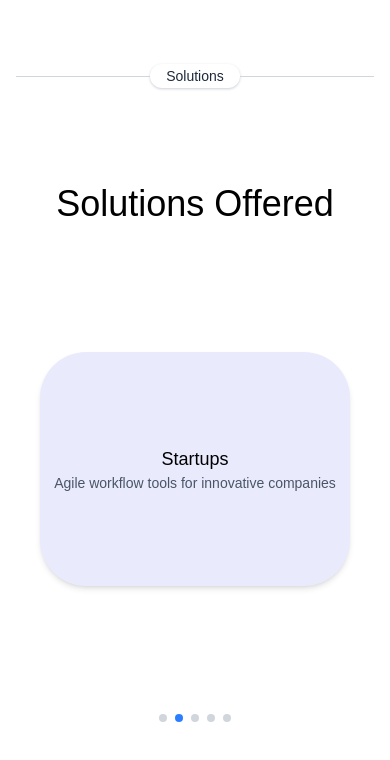
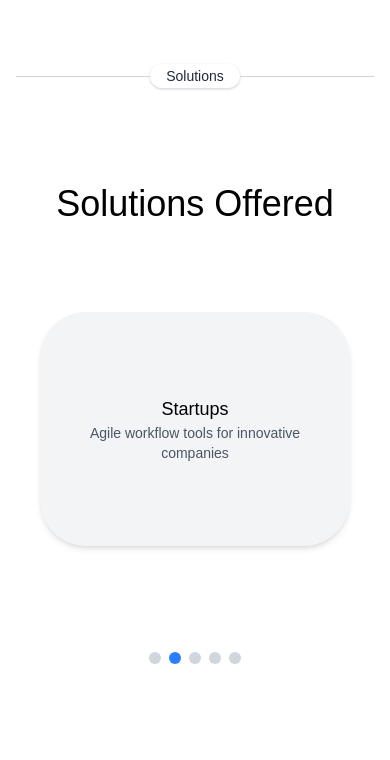
Before and after one commit to Kbageja/Nudgr, a Next.js app: page /Solutions in a window 390 px wide. Shown: the top 760 px of the page. Built offline with nearby package versions, Linux system fonts and the light colour scheme.

Commit message:
Animation Changes in Services

```diff
--- a/src/app/About/page.jsx
+++ b/src/app/About/page.jsx
@@ -50,7 +50,7 @@ function About() {
 
   return (
     <motion.div
-      className="mx-auto my-20 py-8 px-4"
+      className="mx-auto  py-8 px-4"
       ref={ref}
       initial="hidden"
       animate={controls}
@@ -72,7 +72,7 @@ function About() {
       </motion.div>
 
       {/* Flex container for main content and tasks */}
-      <div className="flex flex-col mx-16 my-20 md:flex-row gap-8">
+      <div className="flex flex-col mx-16 mt-20  md:flex-row gap-8">
         {/* Left side: Main content */}
         <motion.div
           className="flex-1"
--- a/src/app/Solutions/page.jsx
+++ b/src/app/Solutions/page.jsx
@@ -1,8 +1,19 @@
-"use client"
-import React, { useEffect, useState } from 'react';
+"use client";
+import React, { useEffect, useState, useRef } from 'react';
+import { motion, useAnimation, useInView, AnimatePresence } from 'framer-motion';
 
 function Services() {
   const [activeIndex, setActiveIndex] = useState(0);
+  const [direction, setDirection] = useState(1); // 1 for forward, -1 for backward
+  const controls = useAnimation();
+  const ref = useRef(null);
+  const isInView = useInView(ref, { once: true, margin: "-100px" });
+
+  useEffect(() => {
+    if (isInView) {
+      controls.start("visible");
+    }
+  }, [isInView, controls]);
 
   const services = [
     { id: 1, title: "Small Businesses", description: "Task management solutions for growing teams" },
@@ -15,90 +26,167 @@ function Services() {
   // Auto-rotate carousel every 5 seconds
   useEffect(() => {
     const interval = setInterval(() => {
+      setDirection(1);
       setActiveIndex((prevIndex) => (prevIndex + 1) % services.length);
     }, 5000);
 
     return () => clearInterval(interval);
   }, [services.length]);
 
-  // Function to get the visible services with wrap-around
+  const handleDotClick = (index) => {
+    setDirection(index > activeIndex ? 1 : -1);
+    setActiveIndex(index);
+  };
+
+  // Animation variants
+  const containerVariants = {
+    hidden: { opacity: 0 },
+    visible: {
+      opacity: 1,
+      transition: {
+        staggerChildren: 0.2,
+      }
+    }
+  };
+
+  const itemVariants = {
+    hidden: { y: 50, opacity: 0 },
+    visible: {
+      y: 0,
+      opacity: 1,
+      transition: {
+        duration: 0.6,
+        ease: "easeOut"
+      }
+    }
+  };
+
+  const cardVariants = {
+    enter: (direction) => ({
+      x: direction > 0 ? 300 : -300,
+      opacity: 0,
+      scale: 0.8
+    }),
+    center: {
+      x: 0,
+      opacity: 1,
+      scale: 1,
+      transition: {
+        duration: 0.5
+      }
+    },
+    exit: (direction) => ({
+      x: direction > 0 ? -300 : 300,
+      opacity: 0,
+      scale: 0.8,
+      transition: {
+        duration: 0.5
+      }
+    })
+  };
+
   const getVisibleServices = () => {
-    // For mobile: return only the active item
     if (typeof window !== 'undefined' && window.innerWidth < 768) {
-      return [{
-        ...services[activeIndex],
-        isCenter: true
-      }];
+      return [services[activeIndex]];
     }
 
-    // For desktop: return 3 items with the middle one highlighted
+    // For desktop: return 3 items (previous, current, next)
     const result = [];
-    for (let i = -1; i <= 1; i++) {
-      const index = (activeIndex + i + services.length) % services.length;
-      result.push({
-        ...services[index],
-        isCenter: i === 0
-      });
-    }
+    const prevIndex = (activeIndex - 1 + services.length) % services.length;
+    const nextIndex = (activeIndex + 1) % services.length;
+
+    result.push(services[prevIndex]);
+    result.push(services[activeIndex]);
+    result.push(services[nextIndex]);
+
     return result;
   };
 
   return (
-    <div className="mx-auto my-10 py-6 px-4 text-black">
+    <motion.div
+      ref={ref}
+      initial="hidden"
+      animate={controls}
+      variants={containerVariants}
+      className="mx-auto my-10 py-6 px-4 text-black"
+    >
       {/* Header with line */}
-      <div className="relative w-full flex items-center justify-center mb-8">
+      <motion.div
+        className="relative w-full flex items-center justify-center mb-8"
+        variants={itemVariants}
+      >
         <div className="absolute w-full border-t border-gray-300"></div>
-        <div className="relative bg-white rounded-2xl px-4 text-center shadow-sm shadow-gray-300">
+        <motion.div
+          className="relative bg-white rounded-2xl px-4 text-center shadow-sm shadow-gray-300"
+          whileHover={{ scale: 1.05 }}
+        >
           <span className="text-gray-800 font-medium text-sm">Solutions</span>
-        </div>
-      </div>
+        </motion.div>
+      </motion.div>
 
       {/* Solution title */}
-      <h2 className="text-4xl text-center mb-12 mt-24">Solutions Offered</h2>
+      <motion.h2
+        className="text-4xl text-center mb-12 mt-24"
+        variants={itemVariants}
+      >
+        Solutions Offered
+      </motion.h2>
 
       {/* Carousel container */}
-      <div className="relative overflow-hidden my-16 md:mx-24">
-        <div className="flex ">
+      <div className="relative overflow-hidden my-16 md:mx-24 min-h-[300px]">
+        <AnimatePresence custom={direction} initial={false}>
+          <div className="flex justify-center">
             {getVisibleServices().map((service, index) => (
-            <div
-              key={`${service.id}-${index}`}
-              className="md:w-1/3 w-full p-6  my-10 transition-all duration-500"
+              <motion.div
+                key={service.id}
+                className="md:w-1/3 w-full p-6"
+                custom={direction}
+                variants={cardVariants}
+                initial="enter"
+                animate="center"
+                exit="exit"
+                whileHover={{ scale: index === 1 ? 1.05 : 1.02 }}
+                transition={{ type: "spring", stiffness: 300, damping: 20 }}
               >
                 <div
-                className={`rounded-[46px] px-2 flex items-center justify-center shadow-md ${
-                  service.isCenter ? 'bg-[#E9EBFD]' : 'bg-gray-100'
+                  className={`rounded-[46px] px-2 flex items-center justify-center shadow-md h-[234px] mx-auto ${
+                    index === 1 ? 'bg-[#E9EBFD]' : 'bg-gray-100'
                   }`}
                   style={{
                     width: '100%',
-                  maxWidth: '390px',
-                  height: '234px',
-                  margin: '0 auto'
+                    maxWidth: '390px'
                   }}
                 >
-                <div className="text-center">
+                  <div className="text-center p-4">
                     <h3 className="font-medium text-lg">{service.title}</h3>
                     <p className="text-sm text-gray-600">{service.description}</p>
                   </div>
                 </div>
-            </div>
+              </motion.div>
             ))}
           </div>
+        </AnimatePresence>
       </div>
 
       {/* Navigation dots */}
-      <div className="flex justify-center mt-8 space-x-2">
+      <motion.div
+        className="flex justify-center mt-8 space-x-2"
+        variants={itemVariants}
+      >
         {services.map((_, index) => (
-          <button
+          <motion.button
             key={index}
-            className={`w-2 h-2 rounded-full ${
+            className={`w-3 h-3 rounded-full ${
               activeIndex === index ? 'bg-blue-500' : 'bg-gray-300'
             }`}
-            onClick={() => setActiveIndex(index)}
+            onClick={() => handleDotClick(index)}
             aria-label={`Go to slide ${index + 1}`}
+            whileHover={{ scale: 1.5 }}
+            whileTap={{ scale: 0.8 }}
           />
         ))}
-      </div>
-    </div>
+      </motion.div>
+    </motion.div>
   );
 }
 
--- a/src/app/page.jsx
+++ b/src/app/page.jsx
@@ -112,15 +112,15 @@ export default function Home() {
         </div>
       </section>
 
-      <section id="aboutus" ref={sectionRefs.aboutus} className="min-h-screen py-16">
+      <section id="aboutus" ref={sectionRefs.aboutus} className="min-h-screen ">
         <About />
       </section>
 
-      <section id="services" ref={sectionRefs.services} className="min-h-screen py-16">
+      <section id="services" ref={sectionRefs.services} className="min-h-screen ">
         <Services />
       </section>
 
-      <section id="tutorial" ref={sectionRefs.tutorial} className="min-h-screen py-16">
+      <section id="tutorial" ref={sectionRefs.tutorial} className="min-h-screen ">
         <Tutorial />
       </section>
 
```
Lines whose indentation alone changed are shown as unchanged.
